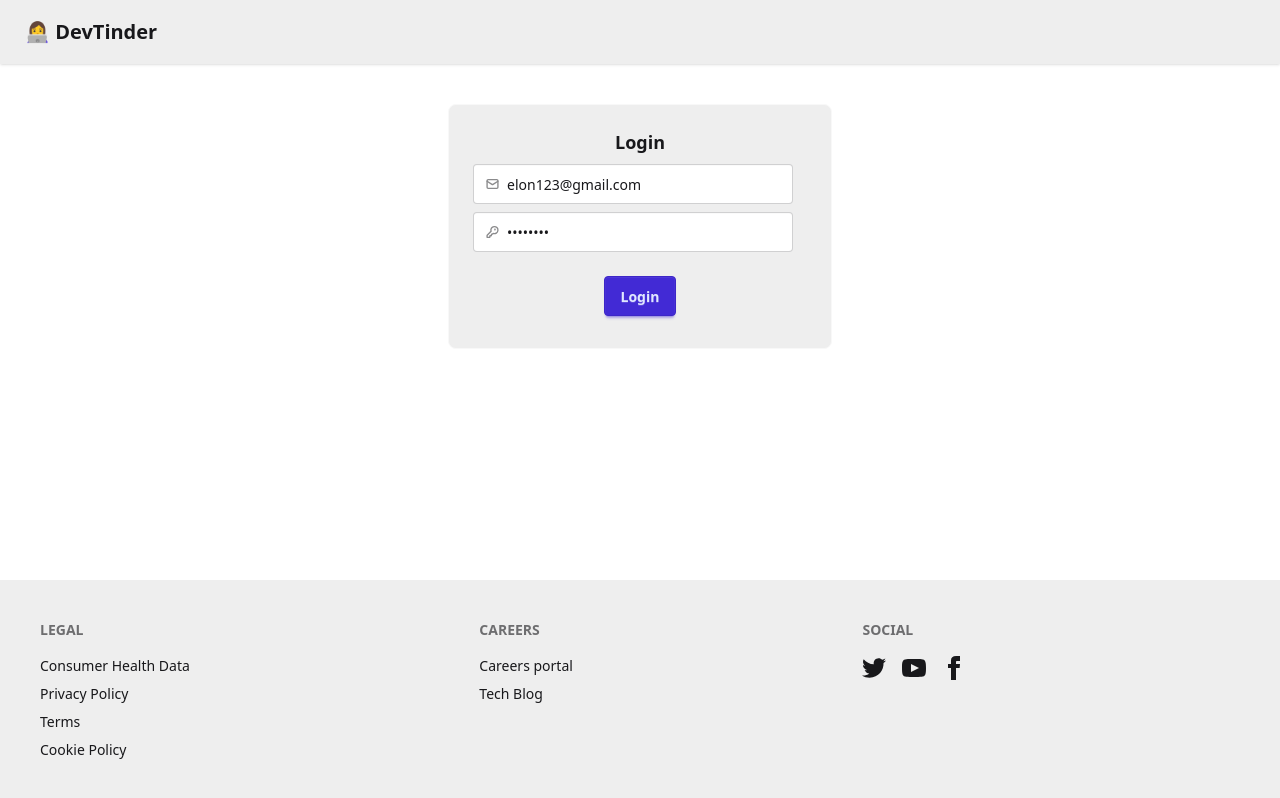
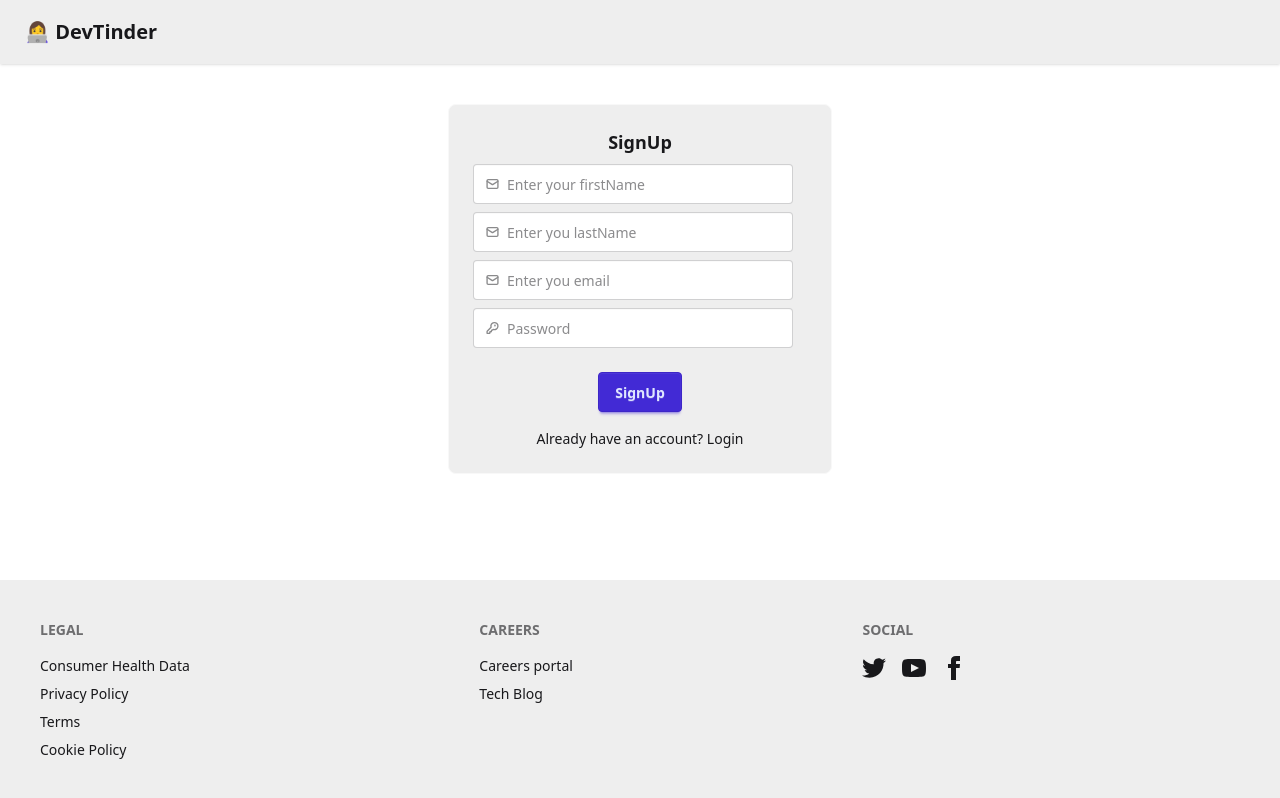
Before and after one commit to vayulurubhargavi/devTinder-webapp, a React (Vite) app: page /login in a window 1280 px wide. Built offline with nearby package versions, Linux system fonts and the light colour scheme; no server answers.

Commit message:
features: signup-req  accept/ignore

```diff
--- a/src/components/App.jsx
+++ b/src/components/App.jsx
@@ -3,6 +3,7 @@ import Body from "./Body";
 import Profile from "./Profile";
 import Login from "./Login";
 import Feed from "./Feed";
+import Requests from "./Requests";
 import Connections from "./Connections";
 import { Provider } from "react-redux";
 import store from "../store/appStore";
@@ -18,6 +19,7 @@ function App() {
               <Route path="/" element={<Feed />} />
               <Route path="/profile" element={<Profile />} />
               <Route path="/connections" element={<Connections />} />
+              <Route path="/requests" element={<Requests />} />
             </Route>
           </Routes>
         </BrowserRouter>
--- a/src/components/Connections.jsx
+++ b/src/components/Connections.jsx
@@ -46,7 +46,7 @@ const Connections = () => {
 
         console.log(connection, "connection");
         return (
-          <div className="flex m-4 p-4 rounded-lg bg-base-300 w-1/2">
+          <div className="flex m-4 p-4 rounded-lg bg-base-300 w-1/2 mx-auto">
             <div>
               <img
                 alt="photo"
--- a/src/components/Feed.jsx
+++ b/src/components/Feed.jsx
@@ -26,6 +26,16 @@ const Feed = () => {
     fetchFeed();
   }, []);
 
+  if (!feedData) return;
+
+  if (feedData.length <= 0) {
+    return (
+      <h1 className="text-center text-white text-2xl my-10">
+        No more users in feed
+      </h1>
+    );
+  }
+
   return (
     feedData && (
       <div>
--- a/src/components/Login.jsx
+++ b/src/components/Login.jsx
@@ -6,9 +6,12 @@ import { addUser } from "../store/userSlice";
 import { BASE_URL } from "../utils/constants";
 
 const Login = () => {
-  const [email, setEmail] = useState("elon123@gmail.com");
-  const [password, setPassword] = useState("Elon@123");
+  const [email, setEmail] = useState("");
+  const [password, setPassword] = useState("");
+  const [firstName, setFirstName] = useState("");
+  const [lastName, setLastName] = useState("");
   const [error, setError] = useState("");
+  const [isLoginForm, setIsLoginForm] = useState(false); // Toggle between login and signup form
   const dispatch = useDispatch();
   const navigate = useNavigate();
 
@@ -33,11 +36,90 @@ const Login = () => {
     }
   };
 
+  const handleSignUp = async () => {
+    try {
+      const res = await axios.post(
+        BASE_URL + "/signup",
+        {
+          firstName,
+          lastName,
+          email,
+          password,
+        },
+        {
+          withCredentials: true, // Include cookies in the request and store in Application tab of browswer
+        }
+      );
+
+      dispatch(addUser(res.data));
+      return navigate("/profile"); // Redirect to feed page after successful login
+    } catch (err) {
+      setError(err?.response?.data || "Something went wrong ");
+      console.log(err);
+    }
+  };
+
   return (
     <div className="flex justify-center my-10">
       <div className="card card-border bg-base-300 w-96 ">
         <div className="card-body">
-          <h2 className="card-title justify-center ">Login</h2>
+          <h2 className="card-title justify-center ">
+            {isLoginForm ? "Login" : "SignUp"}
+          </h2>
+          {!isLoginForm && (
+            <>
+              <label className="input validator">
+                <svg
+                  className="h-[1em] opacity-50"
+                  xmlns="http://www.w3.org/2000/svg"
+                  viewBox="0 0 24 24"
+                >
+                  <g
+                    strokeLinejoin="round"
+                    strokeLinecap="round"
+                    strokeWidth="2.5"
+                    fill="none"
+                    stroke="currentColor"
+                  >
+                    <rect width="20" height="16" x="2" y="4" rx="2"></rect>
+                    <path d="m22 7-8.97 5.7a1.94 1.94 0 0 1-2.06 0L2 7"></path>
+                  </g>
+                </svg>
+                <input
+                  type="text"
+                  placeholder="Enter your firstName"
+                  required
+                  value={firstName}
+                  onChange={(e) => setFirstName(e.target.value)}
+                />
+              </label>
+              <label className="input validator">
+                <svg
+                  className="h-[1em] opacity-50"
+                  xmlns="http://www.w3.org/2000/svg"
+                  viewBox="0 0 24 24"
+                >
+                  <g
+                    strokeLinejoin="round"
+                    strokeLinecap="round"
+                    strokeWidth="2.5"
+                    fill="none"
+                    stroke="currentColor"
+                  >
+                    <rect width="20" height="16" x="2" y="4" rx="2"></rect>
+                    <path d="m22 7-8.97 5.7a1.94 1.94 0 0 1-2.06 0L2 7"></path>
+                  </g>
+                </svg>
+                <input
+                  type="text"
+                  placeholder="Enter you lastName"
+                  required
+                  value={lastName}
+                  onChange={(e) => setLastName(e.target.value)}
+                />
+              </label>
+            </>
+          )}
           <label className="input validator">
             <svg
               className="h-[1em] opacity-50"
@@ -93,10 +175,21 @@ const Login = () => {
           </label>
           <p className="text-red-500">{error}</p>
           <div className="card-actions justify-center m-2">
-            <button className="btn btn-primary flex " onClick={handleLogin}>
-              Login
+            <button
+              className="btn btn-primary flex "
+              onClick={isLoginForm ? handleLogin : handleSignUp}
+            >
+              {isLoginForm ? "Login" : "SignUp"}
             </button>
           </div>
+          <p
+            className="text-center link link-hover"
+            onClick={() => setIsLoginForm((prevState) => !prevState)}
+          >
+            {isLoginForm
+              ? "Don't have an account? SignUp"
+              : "Already have an account? Login"}
+          </p>
         </div>
       </div>
     </div>
--- a/src/components/Navbar.jsx
+++ b/src/components/Navbar.jsx
@@ -62,6 +62,9 @@ const Navbar = () => {
                   <Link to="/connections">Connections</Link>
                 </li>
                 <li>
+                  <Link to="/requests">Requests</Link>
+                </li>
+                <li>
                   <a onClick={handleLogout}>Logout</a>
                 </li>
               </ul>
--- /dev/null
+++ b/src/components/Requests.jsx
@@ -0,0 +1,96 @@
+import axios from "axios";
+import { useEffect } from "react";
+import { BASE_URL } from "../utils/constants";
+import { useDispatch, useSelector } from "react-redux";
+import { addRequests, removeRequest } from "../store/RequestSlice";
+
+const Requests = () => {
+  const dispatch = useDispatch();
+  const requests = useSelector((store) => store.requests);
+  console.log(requests, "--requests");
+  const fetchRequests = async () => {
+    try {
+      const requests = await axios.get(BASE_URL + "/user/requests/received", {
+        withCredentials: true,
+      });
+      console.log(requests?.data?.data, "Received Requests");
+      dispatch(addRequests(requests?.data?.data));
+    } catch (err) {
+      console.log("Error fetching requests:", err);
+    }
+  };
+
+  const reviewRequest = async (status, _id) => {
+    try {
+      const res = await axios.post(
+        BASE_URL + "/request/review/" + status + "/" + _id,
+        {},
+        { withCredentials: true }
+      );
+      dispatch(removeRequest(_id));
+    } catch (err) {
+      console.log("Error rejecting request:", err);
+    }
+  };
+
+  useEffect(() => {
+    fetchRequests();
+  }, []);
+
+  if (!requests) return;
+
+  if (requests.length === 0) {
+    return (
+      <div className="text-center my-10">
+        <h1 className="text-center text-white text-3xl">No Requests Found</h1>
+      </div>
+    );
+  }
+
+  return (
+    <div className="text-center my-10">
+      <h1 className="text-center text-white text-3xl">Requests</h1>
+      {requests.map((request) => {
+        const { firstName, lastName, age, gender, about, photourl } =
+          request.fromUserId;
+        console.log(request, "requests");
+        return (
+          <div className="flex justify-center m-4 p-4 rounded-lg bg-base-300 w-2/3 mx-auto">
+            <div>
+              <img
+                alt="photo"
+                src={photourl}
+                className="rounded-full w-20 h-20"
+              />
+            </div>
+            <div className="text-left mx-4 flex-1/2">
+              <h2 className="font-bold text-xl">
+                {firstName + " " + lastName}
+              </h2>
+              {age && gender && (
+                <p>{"Age: " + age + "," + "Gender: " + gender}</p>
+              )}
+              <p>{about}</p>
+            </div>{" "}
+            <div className="flex items-center ">
+              <button
+                className="btn btn-primary mx-2"
+                onClick={() => reviewRequest("rejected", request._id)}
+              >
+                Reject
+              </button>
+              <button
+                className="btn btn-secondary mx-2"
+                onClick={() => reviewRequest("accepted", request._id)}
+              >
+                Accept
+              </button>
+            </div>
+          </div>
+        );
+      })}
+    </div>
+  );
+};
+
+export default Requests;
--- /dev/null
+++ b/src/store/RequestSlice.js
@@ -0,0 +1,17 @@
+import { createSlice } from "@reduxjs/toolkit";
+const RequestSlice = createSlice({
+  name: "requests",
+  initialState: null,
+  reducers: {
+    addRequests: (state, action) => action.payload,
+    removeRequest: (state, action) => {
+      const newArray = state.filter(
+        (request) => request._id !== action.payload
+      );
+      return newArray;
+    },
+  },
+});
+
+export const { addRequests, removeRequest } = RequestSlice.actions;
+export default RequestSlice.reducer;
--- a/src/store/appStore.js
+++ b/src/store/appStore.js
@@ -2,11 +2,14 @@ import { configureStore } from "@reduxjs/toolkit";
 import userReducer from "./userSlice";
 import feedReducer from "./feedSlice";
 import connectionReducer from "./connectionsSlice";
+import requestReducer from "./RequestSlice";
+
 const store = configureStore({
   reducer: {
     user: userReducer,
     feed: feedReducer,
     connections: connectionReducer,
+    requests: requestReducer,
   },
 });
 
```
Also changed, not shown: src/components/UserCard.jsx (+31 -2 lines), src/store/feedSlice.js (+5 -4 lines), 1 other file (tests, documents, lock files or other folders).
